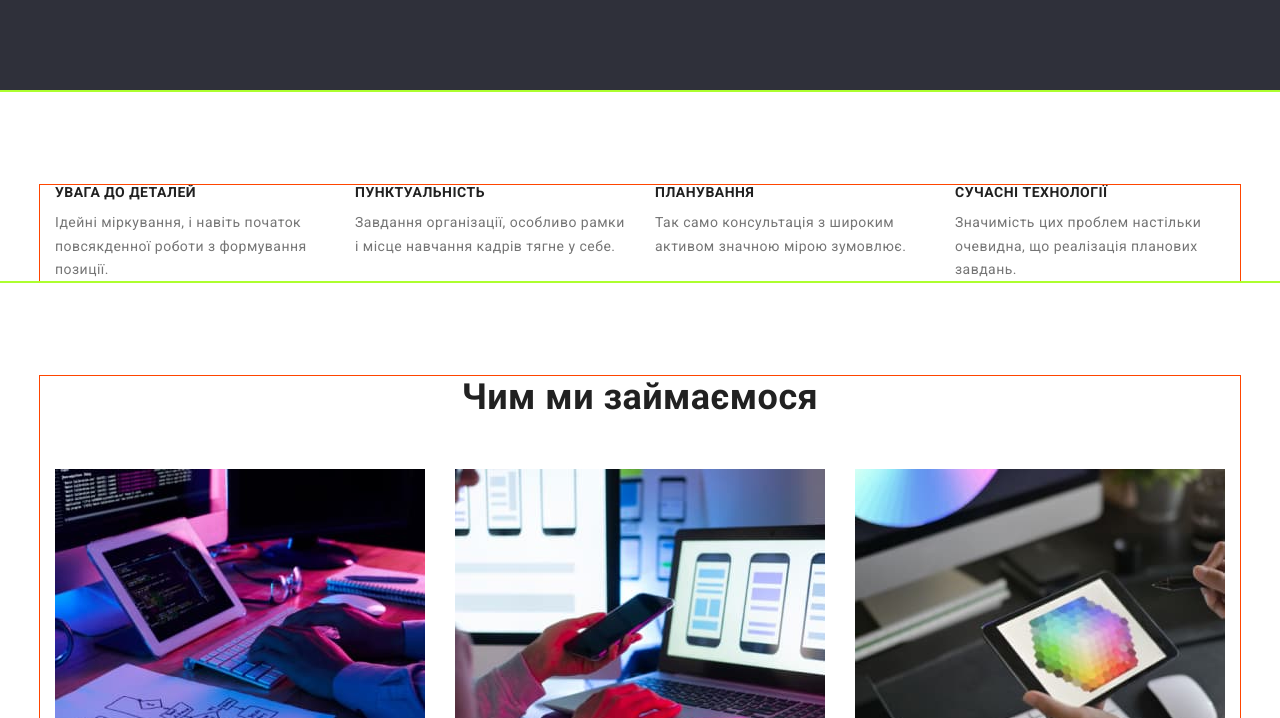
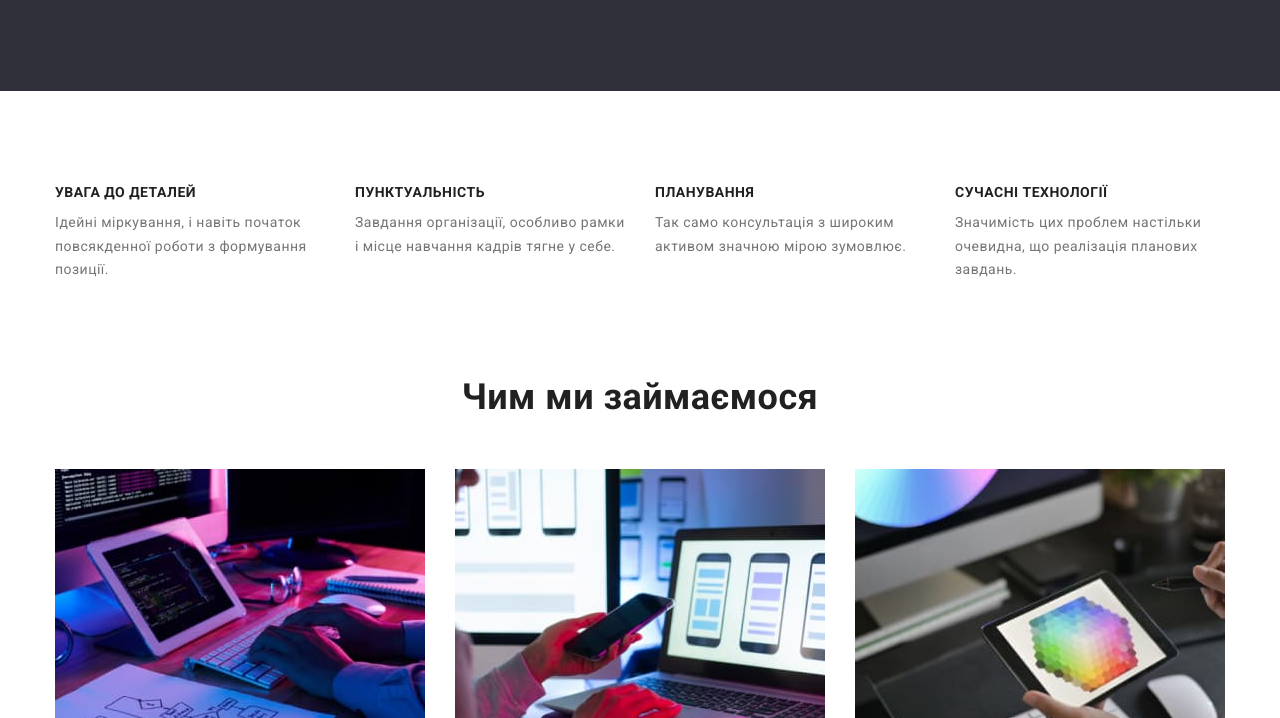
Before and after one commit to DisRachik/goit-markup-hw-08, a plain HTML site: page index.html in a window 1280 px wide. Shown: the part 378-1096 px from the top of the page. Drawn offline with nearby package versions, Linux system fonts and the light colour scheme.

Commit message:
fix: deleted outline

```diff
--- a/css/styles.css
+++ b/css/styles.css
@@ -55,8 +55,6 @@ body {
   margin-left: auto;
   padding-right: 15px;
   padding-left: 15px;
-  /* !Прибрати */
-  outline: 1px solid orangered;
 }
 
 /* Header */
@@ -140,8 +138,6 @@ header {
 /* Sections */
 .section {
   padding: 94px 0;
-  /* !Прибрати */
-  outline: 1px solid greenyellow;
 }
 .section.narrow {
   padding-bottom: 0;
```
